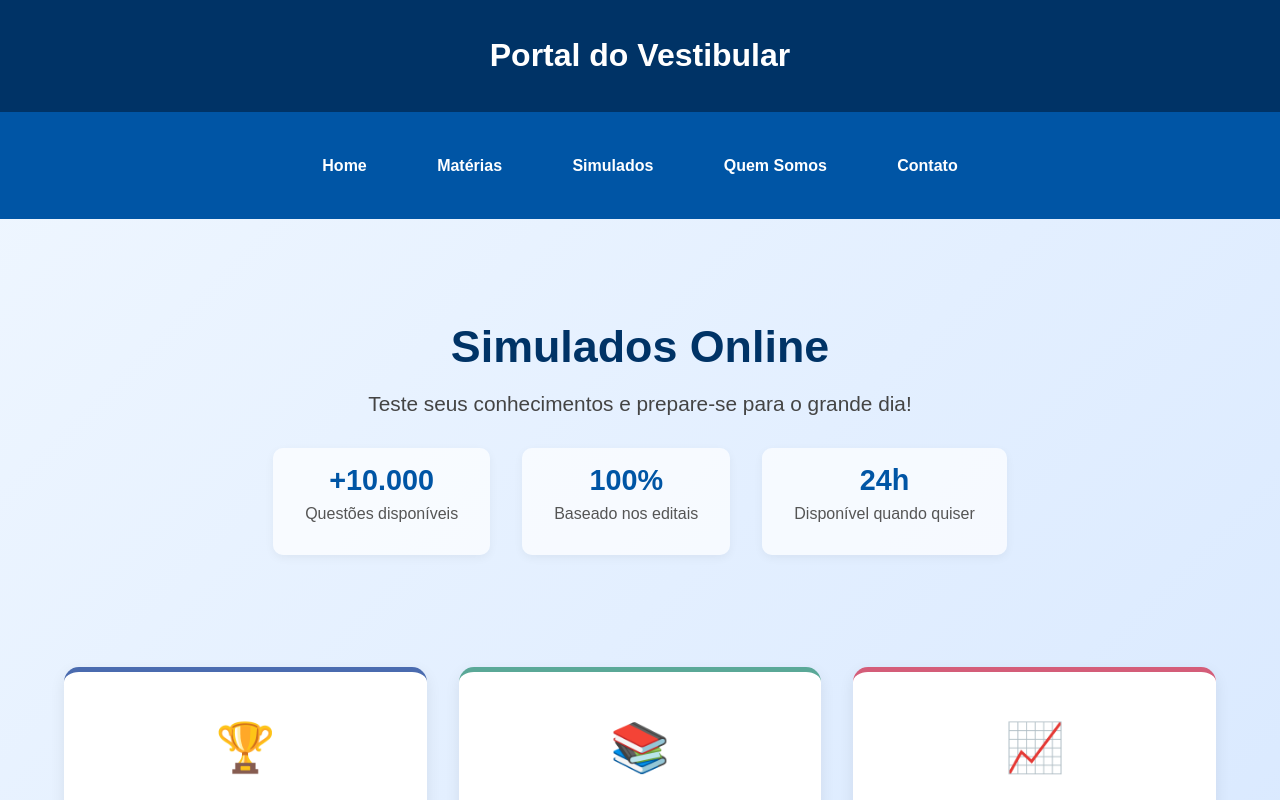
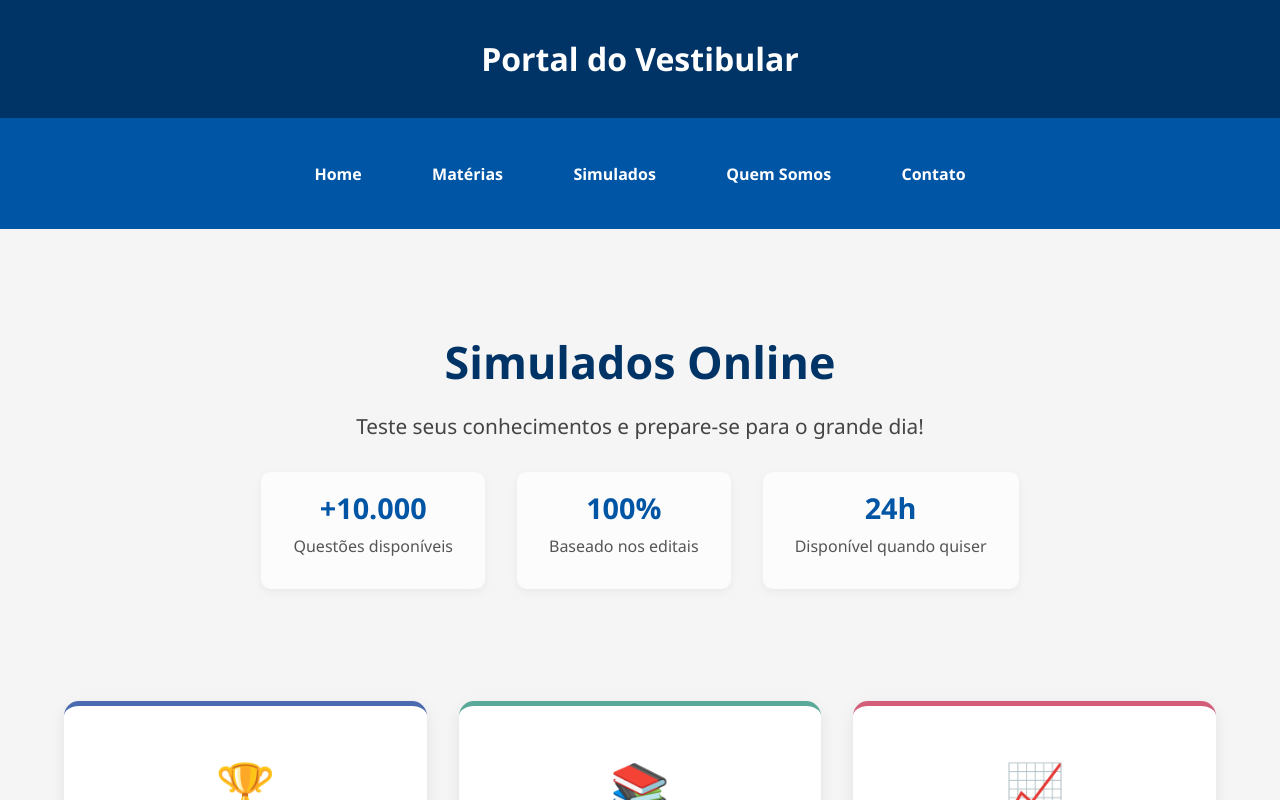
Before and after one commit to PedroPossari/VS16A-Task01, a Next.js app: page /pages/menu3 in a window 1280 px wide. Shown: the top 800 px of the page. Built offline with nearby package versions, Linux system fonts and the light colour scheme.

Commit message:
arrumando vercel

```diff
--- a/src/app/pages/menu3/menu3.module.scss
+++ b/src/app/pages/menu3/menu3.module.scss
@@ -1,9 +1,3 @@
-:global(body) {
-  margin: 0;
-  font-family: sans-serif;
-  background: linear-gradient(135deg, #f0f7ff 0%, #d6e7ff 100%);
-}
-
 .main {
   padding: 2rem 4rem;
   min-height: 90vh;
```
